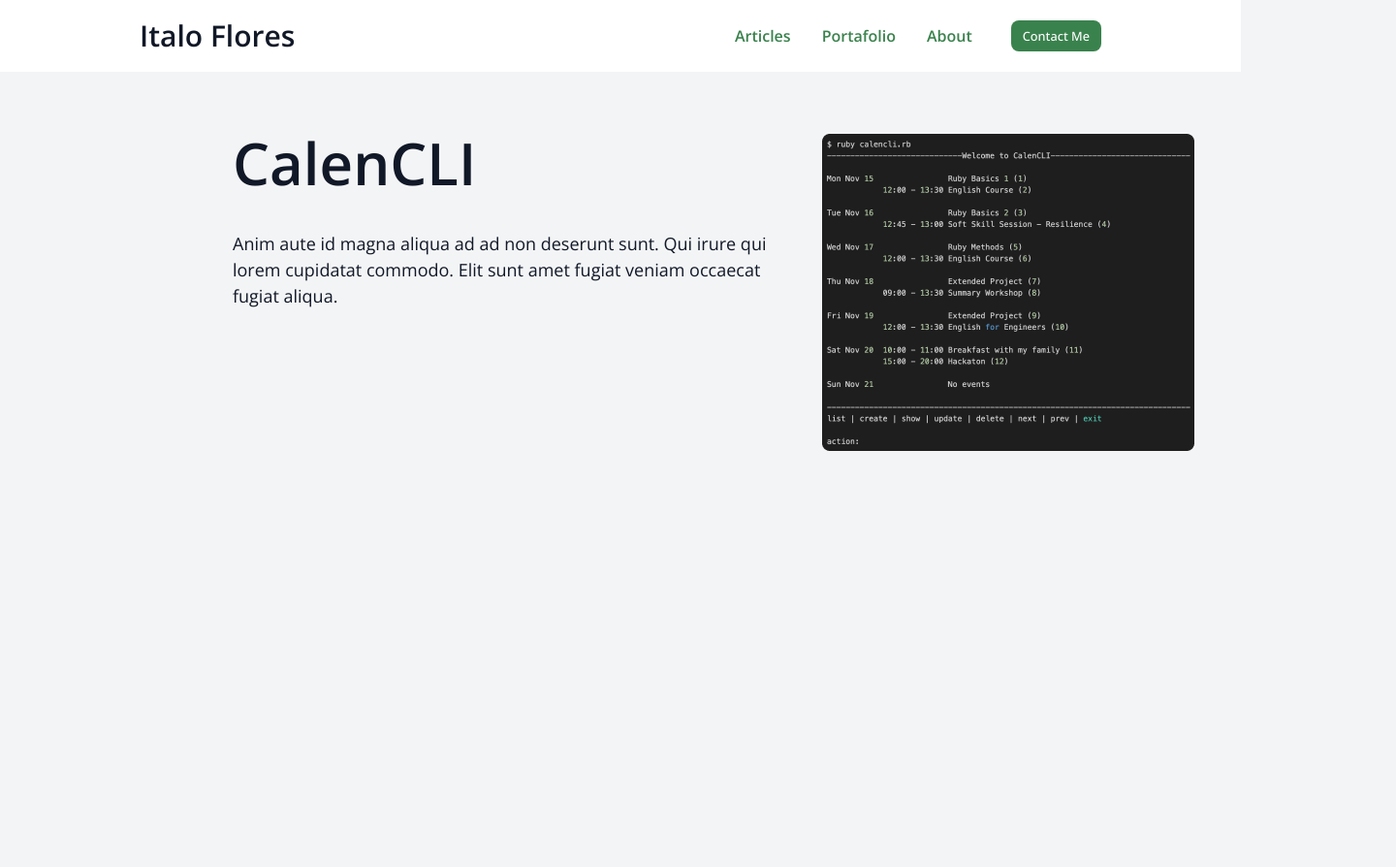
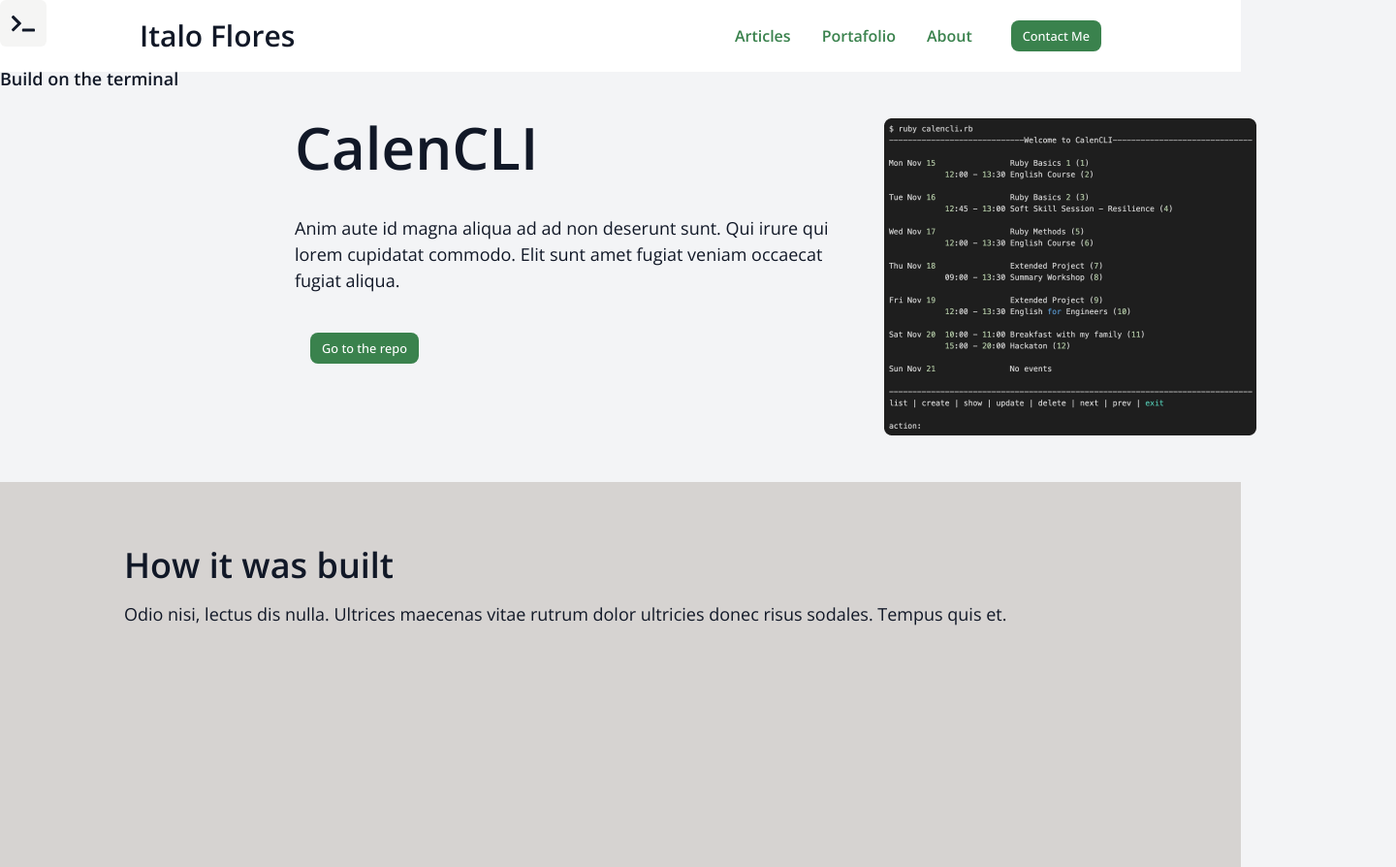
Before and after one commit to ifs99/Blog_Italo_flores, a plain HTML site: page CalenCLI.html in a window 1280 px wide. Shown: the top 894 px of the page at 97% size, 1440 px wide, since content can reach past the window. Before the commit the page ends 800 px from the top, so only its background shows below. Drawn offline with nearby package versions, Linux system fonts and the light colour scheme.

Commit message:
calenCLI initial

```diff
--- a/CalenCLI.html
+++ b/CalenCLI.html
@@ -8,8 +8,6 @@
   <title>CalenCLI</title>
   <link rel="stylesheet" href="./extra/css/style.css" />
 </head>
-
-<body>
   <header class="header">
     <div class="container-lg">
       <nav class="navbar">
@@ -33,8 +31,8 @@
       </nav>
     </div>
   </header>
-  <section class="section_port">
-    <div class="container_port">
+  <section class="section" style="background:#F3F4F6">
+    <div class="container">
       <div class="content_port">
         <div class="wrapper">
           <div class ="lcont">
@@ -44,13 +42,55 @@
             <p class="text-lg light">
               Anim aute id magna aliqua ad ad non deserunt sunt. Qui irure qui lorem cupidatat commodo. Elit sunt amet fugiat veniam occaecat fugiat aliqua.
             </p>
-
+            <a href="https://github.com/codeableorg/ruby-calencli-c10-w1-team6" class="button button--primary button--sm text-decoration-none ml-4" style="text-transform:none">Go to the repo</a>
           </div>
         </div>
         <img src="extra/images/calencli.png" class="portfolio_img" alt="calencli" />
       </div>
     </div>
   </section>
+  <section class="section_port" style="height: 458px;background:#D6D3D1">
+    <div class="container_port" style ="height: 330px">
+      <div class="header_port">
+        <p class="heading-lg semibold">How it was built
+        </p>
+        <p class="text-lg light">Odio nisi, lectus dis nulla. Ultrices maecenas vitae rutrum dolor ultricies donec risus sodales. Tempus quis et.
+        </p>
+      <div class="feature_section">
+        <svg class="feature_icon" width="48" height="48" viewBox="0 0 48 48" fill="none" xmlns="http://www.w3.org/2000/svg">
+            <rect width="48" height="48" rx="6" fill="#F5F5F4"/>
+            <g clip-path="url(#clip0_9993_535)">
+            <path d="M21.6743 24.8242L14.3864 32.1121C14.035 32.4636 13.4651 32.4636 13.1137 32.1121L12.2636 31.2621C11.9127 30.9112 11.912 30.3425 12.2621 29.9908L18.0379 24.1878L12.2621 18.3849C11.9121 18.0332 11.9128 17.4645 12.2636 17.1136L13.1137 16.2636C13.4651 15.9121 14.035 15.9121 14.3864 16.2636L21.6743 23.5514C22.0258 23.9029 22.0258 24.4727 21.6743 24.8242ZM36.0001 31.6878V30.4878C36.0001 29.9908 35.5971 29.5878 35.1001 29.5878H23.7C23.203 29.5878 22.8 29.9908 22.8 30.4878V31.6878C22.8 32.1849 23.203 32.5878 23.7 32.5878H35.1001C35.5971 32.5878 36.0001 32.1849 36.0001 31.6878Z" fill="#111827"/>
+            </g>
+            <defs>
+            <clipPath id="clip0_9993_535">
+            <rect width="24" height="24" fill="white" transform="translate(12 12)"/>
+            </clipPath>
+            </defs>
+            </svg>
+        <p class="text-lg semibold">Build on the terminal</p>
+      </div>
+    </div>
+  </section>
+  <section class="section_port" style="height: 589px; background:#F3F4F6">
+    <div class="container_port" style ="height: 461px">
+      <div class="header_port"style="height:86px">
+        <p class="heading-lg semibold">Our team</p>
+        <p class="text-lg light">Odio nisi, lectus dis nulla. Ultrices maecenas vitae rutrum dolor ultricies donec risus sodales. Tempus quis et.</p>
 
-</body>
+      <div class="list_port">
+
+
+      </div>
+      </div>
+    </div>
+  </section>
+  <footer class="footer">
+    <div class="container-lg footer__content">
+      <h2 class="heading-xl semibold footer__content__title">
+        Can I Help you?
+      </h2>
+      <button onclick="window.location.href = '/contact.html';" class="button button--primary">Get in touch!</button>
+    </div>
+  </footer>
 </html>
--- a/extra/css/global/layout.css
+++ b/extra/css/global/layout.css
@@ -64,8 +64,7 @@
   flex-direction: column;
   align-items: center;
   padding: 64px 16px;
-  width: 1440px;
-  height: 455px;
+  width: 100%;
   background: #F3F4F6;
   flex: none;
   order: 1;
@@ -127,3 +126,51 @@
   order: 0;
   flex-grow: 0;
 }
+
+.feature_port{
+  display: flex;
+  flex-direction: column;
+  align-items: flex-start;
+  padding: 0px;
+  gap: 20px;
+  position: absolute;
+  height: 199px;
+  left: 0px;
+  right: 704px;
+  top: 0px;
+}
+
+.feature_section{
+  display: flex;
+  flex-direction: column;
+  align-items: flex-start;
+  padding: 0px;
+  gap: 20px;
+  position: absolute;
+  height: 199px;
+  left: 0px;
+  right: 704px;
+  top: 0px;
+}
+.header_port{
+  display: flex;
+  flex-direction: column;
+  align-items: flex-start;
+  padding: 0px;
+  gap: 16px;
+
+  width: 1024px;
+  height: 86px;
+
+}
+
+.feature_icon{
+  display: flex;
+  flex-direction: row;
+  justify-content: center;
+  align-items: center;
+  padding: 0px;
+
+  width: 48px;
+  height: 48px;
+}
```
